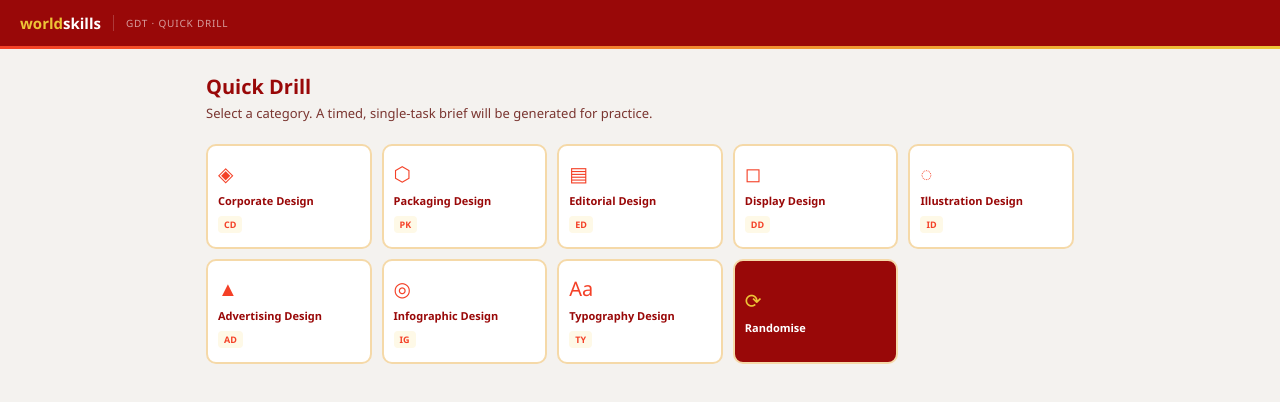
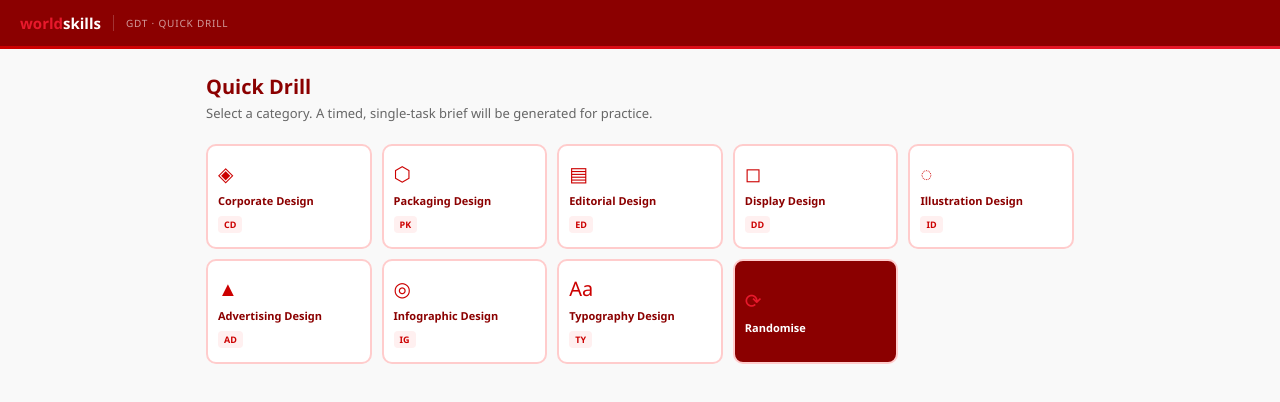
Before and after one commit to shawnyeofz-droid/wsc-gdt-drill, a React (Vite) app: page / in a window 1280 px wide. Shown: the top 402 px of the page. Built offline with nearby package versions, Linux system fonts and the light colour scheme; the HTML template or start-up script is replaced by a standard one.

Commit message:
Match WorldSkills Singapore colour scheme

```diff
--- a/src/App.jsx
+++ b/src/App.jsx
@@ -1,10 +1,10 @@
 import { useState, useEffect, useRef } from "react";
 
 const C = {
-  navy:"#990808",blue:"#F44027",teal:"#EDC537",
-  ltBlue:"#FEF9E7",white:"#FFFFFF",offwhite:"#F4F2EF",
-  muted:"#7A3530",border:"#F5D9A8",
-  orange:"#F44027",red:"#EF4444",green:"#22C55E",
+  navy:"#8B0000",blue:"#CC0000",teal:"#E8192C",
+  ltBlue:"#FFF0F0",white:"#FFFFFF",offwhite:"#F9F9F9",
+  muted:"#666666",border:"#FFCCCC",
+  orange:"#F97316",red:"#C0000A",green:"#22C55E",
 };
 
 const CATS = [
```
